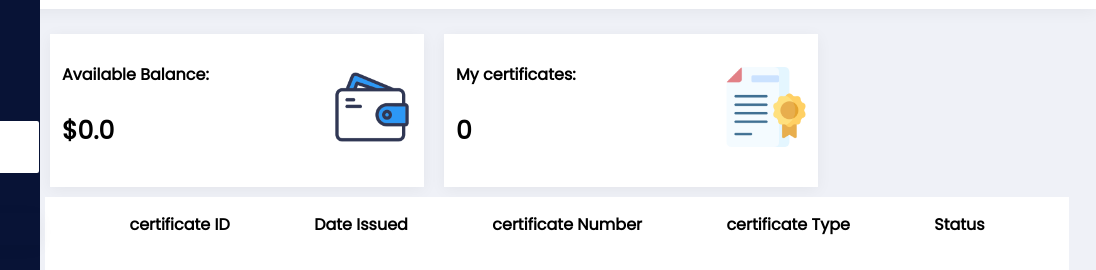
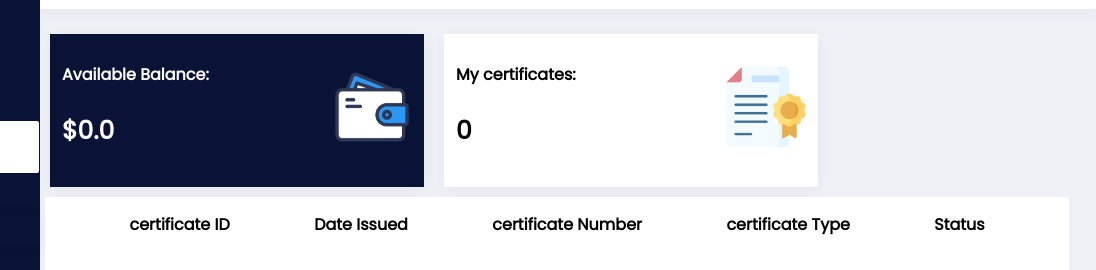
Before and after one commit to softcp226/blockchaininternationalcertificate-backend, a website: page html/dashboard.html in a window 1280 px wide. Shown: the part 76-346 px from the top of the page, 184-1280 px from the left. Drawn offline with Linux system fonts and the light colour scheme.

Commit message:
add dashboard

```diff
--- a/html/dashboard.html
+++ b/html/dashboard.html
@@ -121,7 +121,7 @@
       <div class="main_body_container">
 
 
-         <div class="card balance_container">
+         <div class="card balance_container" style="background-color:#081336;color:#fff">
           <div>
             <b><p>Available Balance:</p></b>
             <p class="bal"><b>$0.0</b</p>
@@ -159,6 +159,9 @@
 
 
 
+
+
+
     </main>
   </body>
 </html>
```
